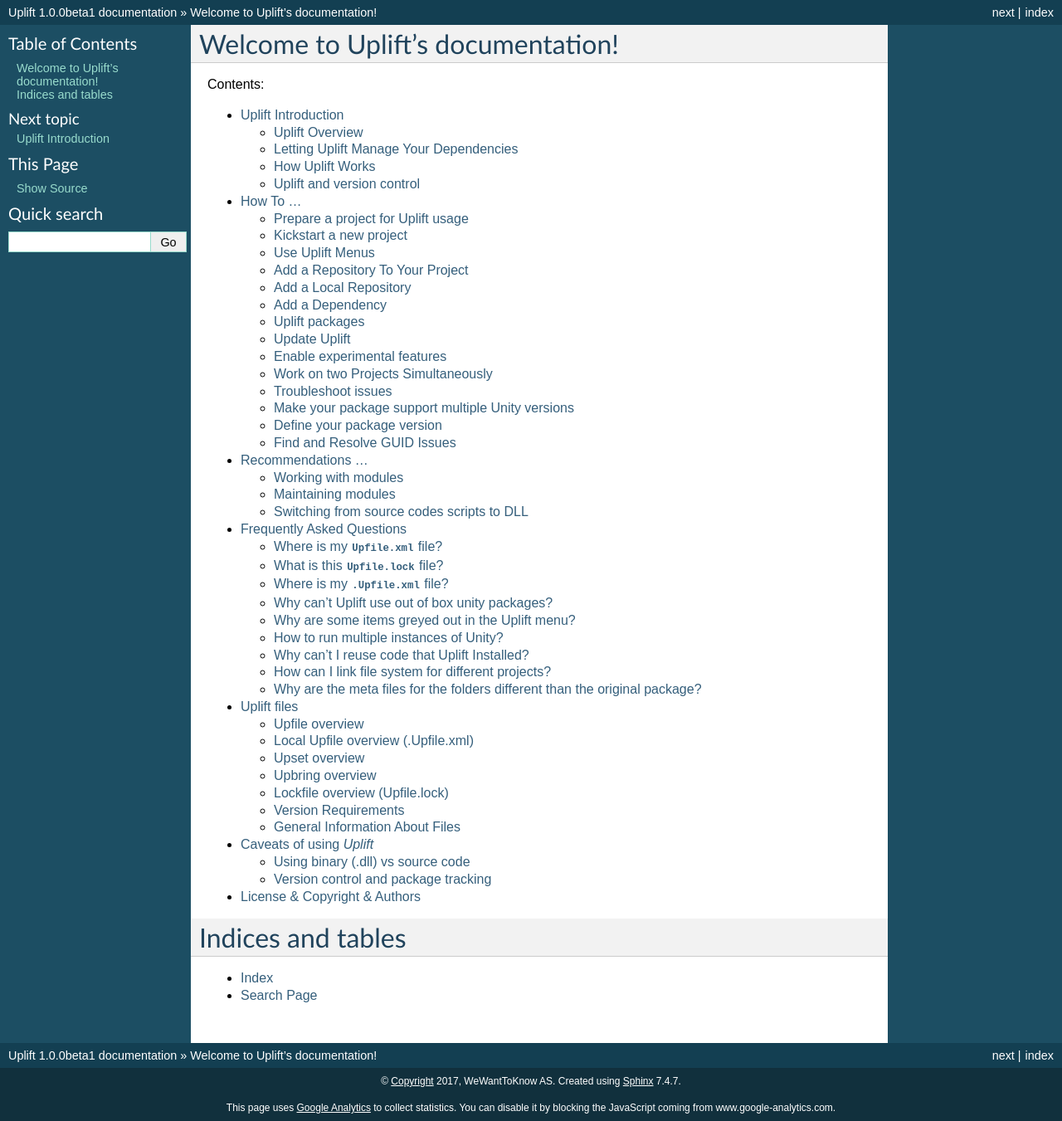
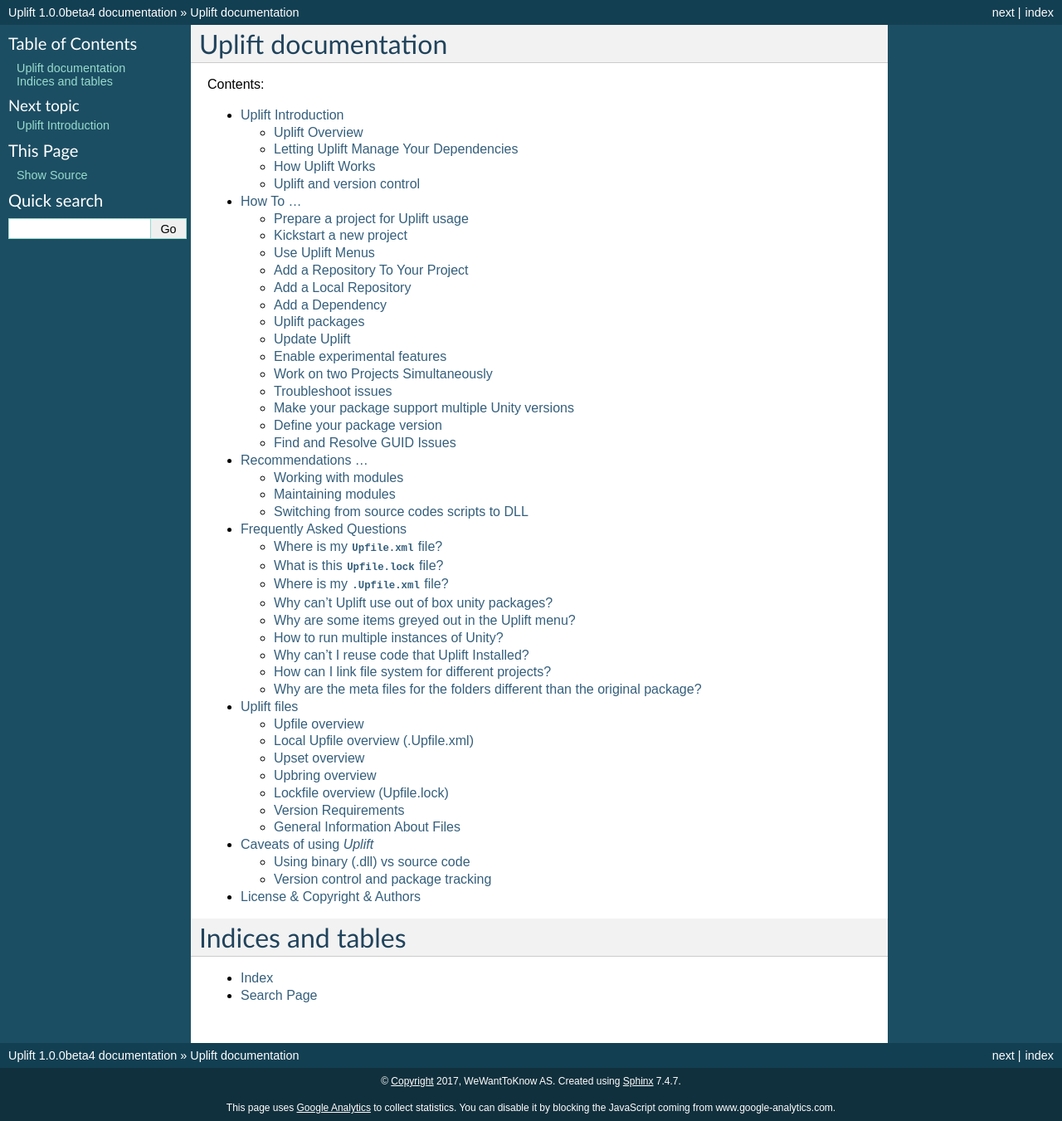
Before and after one commit to DragonBox/uplift-documentation, a Sphinx documentation site: the page built from source/index.rst, in a window 1280 px wide. Shown: the whole page at 83% size. Built offline with Sphinx 7.4.7, drawn with Linux system fonts in a browser that asks for light colours.

Commit message:
Update meta information

```diff
--- a/source/conf.py
+++ b/source/conf.py
@@ -55,7 +55,7 @@
 # The short X.Y version.
 version = '1.0.0'
 # The full version, including alpha/beta/rc tags.
-release = '1.0.0beta1'
+release = '1.0.0beta4'
 
 # The language for content autogenerated by Sphinx. Refer to documentation
 # for a list of supported languages.
--- a/source/index.rst
+++ b/source/index.rst
@@ -3,7 +3,7 @@
    You can adapt this file completely to your liking, but it should at least
    contain the root `toctree` directive.
 
-Welcome to Uplift's documentation!
+Uplift documentation
 ==================================
 
 Contents:
```
